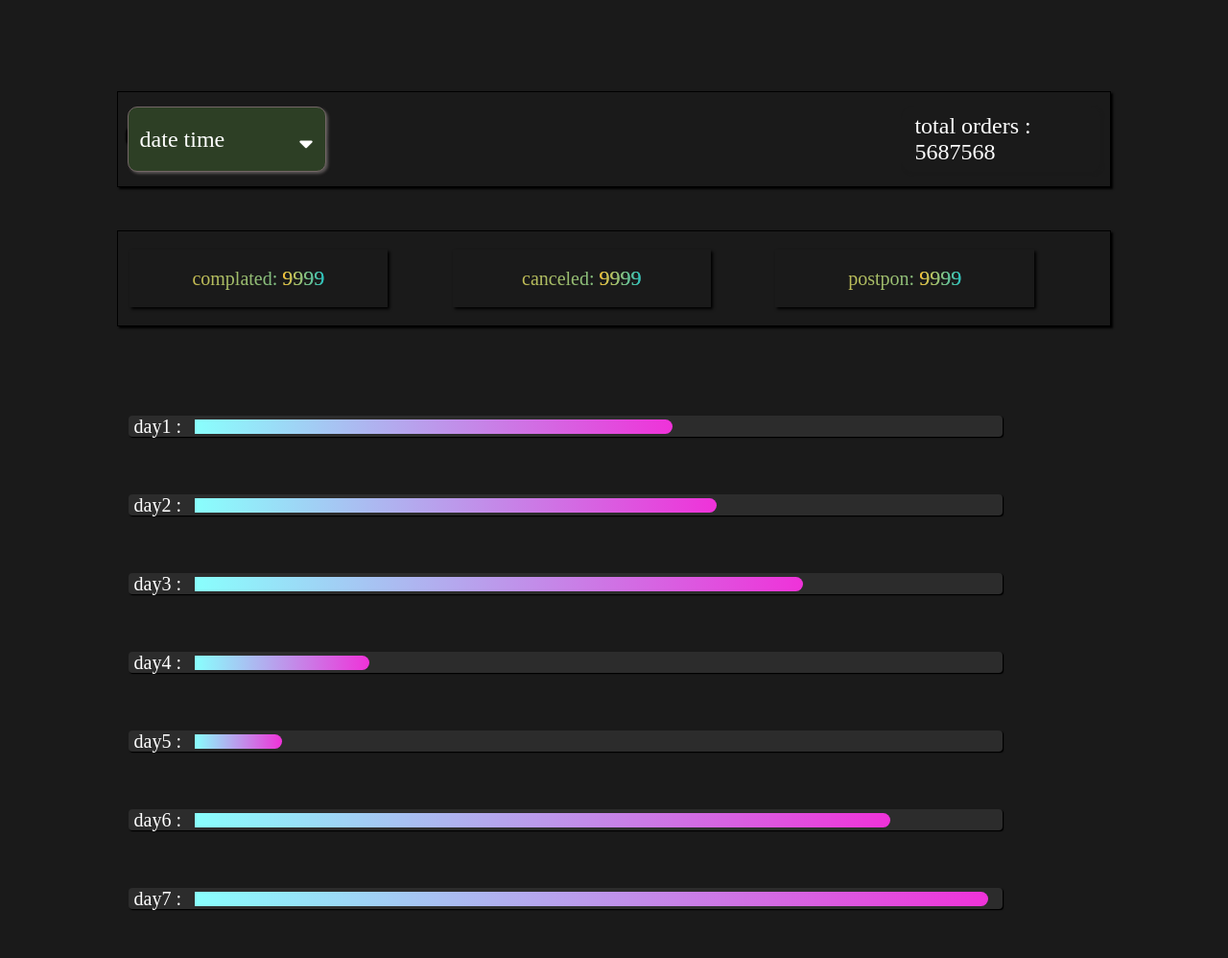
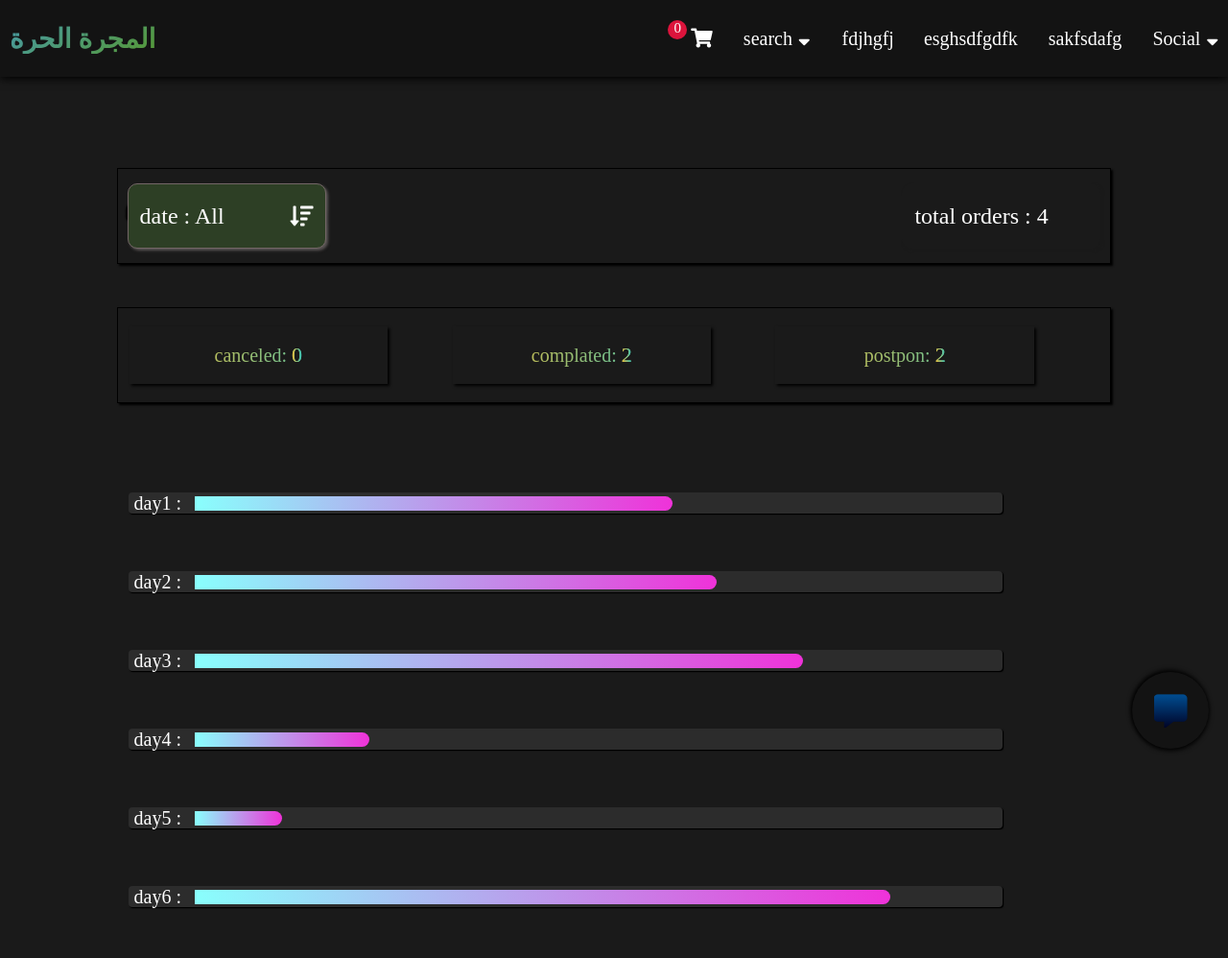
Before and after one commit to ammaralazie/CRM_for_sales_company, a Django app: page /admin_management/ in a window 1280 px wide. Shown: the top 998 px of the page at 96% size. Before the commit the page ends 948 px from the top, so only its background shows below. Run offline with Django 3.2, Linux system fonts and the light colour scheme; a user stored in the database is signed in; data comes from the database, SQL or seed files in the repository; both versions use the stored data as it was after the commit; some libraries are stand-ins or nearby versions.

Commit message:
add backend of filter admin and add base.html to admin_page.html

```diff
--- a/products/context_processor.py
+++ b/products/context_processor.py
@@ -6,3 +6,23 @@ def allorders(request):
         for i in obj:
             count +=i.quantity
     return{'all':count}
+
+def everyorder(request):
+    obj=0
+    countCa=0
+    countCo=0
+    countPo=0
+    if request.user.is_authenticated:
+        obj2=OrderItem.objects.all()
+        for fillter in obj2:
+            if fillter.address :
+                if fillter.complate :
+                    obj+=1
+                if fillter.complate == 'complate':
+                    countCo+=1
+                elif fillter.complate == 'Cancel':
+                    countCa+=1
+                elif fillter.complate =='Postponement':
+                    countPo+=1
+
+    return{'everyorder':obj ,'countPo':countPo,'countCo':countCo,'countCa':countCa}
--- a/products/models.py
+++ b/products/models.py
@@ -46,7 +46,7 @@ class OrderItem(models.Model):
     quantity=models.IntegerField(default=0)
     date_add=models.DateTimeField(default=datetime.datetime.now)
     address=models.ForeignKey('Address',on_delete=models.CASCADE,null=True,blank=True)
-    complate=models.CharField(default='Cancel',max_length=20)
+    complate=models.CharField(null=True,blank=True, max_length=20)
     def __str__(self):
         return str(self.customer)+ ' '+str(self.product)+' '+str(self.date_add)
 
@@ -60,18 +60,6 @@ class OrderItem(models.Model):
     def totalorders(self):
         x=self.complate.all().count()
         return x
-    def stateorder(self):
-        countcancellation=0
-        countcomplate=0
-        countpostpon=0
-        for i in self.complate.all():
-            if i == 'Cancellation':
-                countcancellation+=1
-            elif i== 'complate':
-                countcomplate+=1
-            else:
-                countpostpon+=1
-        return {'cancellation':countcancellation,'complated':countcomplate,'postponment':countpostpon}
 
 
 #_____________________#
--- a/project/settings.py
+++ b/project/settings.py
@@ -80,7 +80,8 @@ TEMPLATES = [
                 #this for login directly usin facebook
                 'social_django.context_processors.backends',
                 'social_django.context_processors.login_redirect',
-                'products.context_processor.allorders'
+                'products.context_processor.allorders',
+                'products.context_processor.everyorder',
             ],
         },
     },
--- a/project/view.py
+++ b/project/view.py
@@ -4,6 +4,8 @@ from datetime import timedelta
 import datetime
 from django.contrib.auth import login,authenticate
 from .forms import SignUpForm
+from django.db.models import Q
+import dateutil.parser
 
 def home(request):
     obj=Product.objects.all()
@@ -59,18 +61,52 @@ def admin_management(requset):
     d=datetime.datetime.now()
     for i in range(8):
         reportDate.append(d)
-        x=str(d.date())+'  to  '
         d-=timedelta(days=7)
-        x+=str(d.date())
-        _date.append(x)
     return render(requset,'home_template/admin_page.html',{'d':_date,'reportDate':reportDate})
 
 #__________admin filter date __________#
 
 def admin_filter(requset,d):
-    reangee=d-timedelta(days=7)
-    while d <=reangee:
-        filterr=OrderItem.objects.filter(date_add=d)
-        print('filter :', filterr)
+    #dd=''
+   # for i in range(10):
+   #     dd+=d[i]
+   # if dd:
+   #     datee=datetime.datetime.strptime(dd,'%Y-%m-%d').date()
+   # week=d-timedelta(days=7)
+    coverttodate=dateutil.parser.parse(d)
+    enddate=dateutil.parser.parse(d)-timedelta(days=6)
+    convertDate=datetime.datetime.combine(datetime.datetime.date(enddate),datetime.datetime.time(dateutil.parser.parse('00:00:00')))
+    endDate=datetime.datetime.combine(datetime.datetime.date(coverttodate),datetime.datetime.time(dateutil.parser.parse('23:59:59')))
+    fillter=OrderItem.objects.filter(date_add__range=[convertDate,endDate])
+    print(fillter)
+
+    countCanel=0
+    countComplate=0
+    countPostpon=0
+    counttotalorders=0
+
+    for i in fillter:
+        if i.address:
+            if i.complate:
+                counttotalorders+=1
+            if i.complate == 'complate':
+                countComplate+=1
+            elif i.complate == 'Cancel':
+                countCanel+=1
+            elif i.complate =='Postponement':
+                countPostpon+=1
+    reportDate=[]
+    d=datetime.datetime.now()
+    for i in range(8):
+        reportDate.append(d)
         d-=timedelta(days=7)
-    pass
+    context={
+        'reportDate':reportDate,
+        'countCanel':countCanel,
+        'countComplate':countComplate,
+        'countPostpon':countPostpon,
+        'counttotalorders':counttotalorders,
+        'coverttodate':coverttodate,
+        'fillter':fillter,
+    }
+    return render(requset,'home_template/admin_page.html',context)
--- a/static/css/admin_style/style1.css
+++ b/static/css/admin_style/style1.css
@@ -9,7 +9,9 @@ body{
     color: #fff;
     height: 100%;
 }
-
+.navbar{
+    position: static;
+}
 .admin_container{
     margin: auto;
     width: 90%;
--- a/template/home_template/admin_page.html
+++ b/template/home_template/admin_page.html
@@ -1,19 +1,19 @@
+{% extends 'home/base.html' %}
 {% load static %}
-<!DOCTYPE html>
-<html lang="en">
-<head>
-    <meta charset="UTF-8">
-    <meta name="viewport" content="width=device-width, initial-scale=1.0">
-    <link rel="stylesheet" href="https://pro.fontawesome.com/releases/v5.10.0/css/all.css" integrity="sha384-AYmEC3Yw5cVb3ZcuHtOA93w35dYTsvhLPVnYs9eStHfGJvOvKxVfELGroGkvsg+p" crossorigin="anonymous"/>
+
+    {% block head %}
     <link rel="stylesheet" href="{% static 'css/admin_style/style1.css' %}">
     <link rel="stylesheet" href="{% static 'css/admin_style/mobile_style.css' %}">
-    <title>admin</title>
-</head>
-<body>
+    {% endblock head %}
+    {% block title %}
+     admin
+    {% endblock title %}
+
+{% block body %}
    <div class="admin_container">
        <div class="admin_filter">
            <div class="admin_date" >
-              <p style="width: 100%; height: 100%;display: flex;justify-content: space-between;align-items: center;" id="admin_date">  date time <i class="fas fa-sort-down"></i> </p>
+              <p style="width: 100%; height: 100%;display: flex;justify-content: space-between;align-items: center;" id="admin_date">  date :{% if coverttodate %}&ThinSpace;{{coverttodate|date:'n/j'}}{% else %}&ThinSpace;All{% endif %}  <i class="fas fa-sort-amount-down"></i> </p>
             <div class="date_cover" id="date_cover">
                 <div class="date_wepper">
                     {% for i in reportDate %}
@@ -25,30 +25,54 @@
 
                     </a>
                     {% endfor %}
+                    <a href="{% url 'admin_management' %}">
+
+                        <div class="field_date">
+                           All&ThinSpace;&ThinSpace;<i class="fas fa-reply-all"></i>
+                        </div>
+
+                    </a>
                 </div>
             </div>
            </div>
            <div class="admin_totalOrder">
-               total orders : 5687568
+               {% if counttotalorders >= 0 %}
+               total orders : {{counttotalorders}}
+               {% else %}
+               total orders : {{everyorder}}
+               {% endif %}
            </div>
 
        </div>
     <div class="admin_state">
+
         <a href=""  class="_complate">
         <div class="admin_complate">
-                complated:<p>9999</p>
+            {% if countCanel >= 0 %}
+            canceled:<p>{{countCanel}}</p>
+            {% else %}
+            canceled:<p>{{countCa}}</p>
+            {% endif %}
             </div>
         </a>
 
         <a href="" class="_cancel">
             <div class="admin_cancel">
-                canceled:<p>9999</p>
+                {% if countComplate >= 0%}
+                complated:<p>{{countComplate}}</p>
+                {% else %}
+                complated:<p>{{countCo}}</p>
+                {% endif %}
             </div>
         </a>
 
         <a class="_postponement" href="">
             <div class="admin_postponement" >
-                postpon:<p>9999</p>
+                {% if countPostpon >= 0%}
+                postpon:<p>{{countPostpon}}</p>
+                {% else %}
+                postpon:<p>{{countPo}}</p>
+                {% endif %}
             </div>
         </a>
     </div>
@@ -85,6 +109,12 @@
         </div>
     </div>
    </div>
+   {% for fillter in fillter %}
+   <br>
+   {{fillter}}
+   {% endfor %}
+{% endblock body %}
+
+{% block script %}
 <script src="{% static 'js/filter_list_admin.js' %}"></script>
-</body>
-</html>
+{% endblock script %}
```
Also changed, not shown: db.sqlite3, products/migrations/0019_auto_20210131_1748.py (added), products/migrations/0020_auto_20210131_1751.py (added), products/migrations/0021_auto_20210131_1949.py (added). Lines whose indentation alone changed are shown as unchanged.
